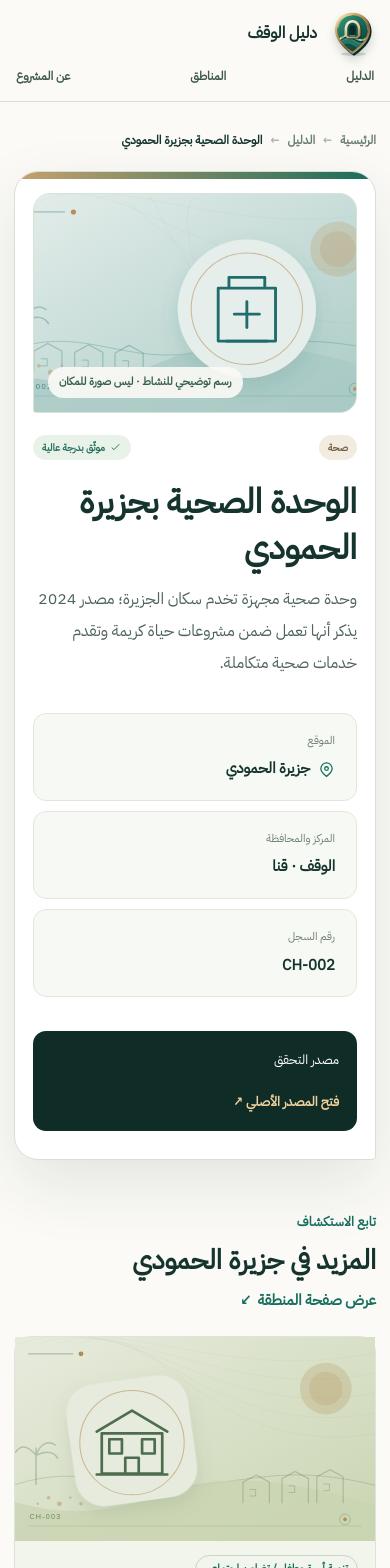
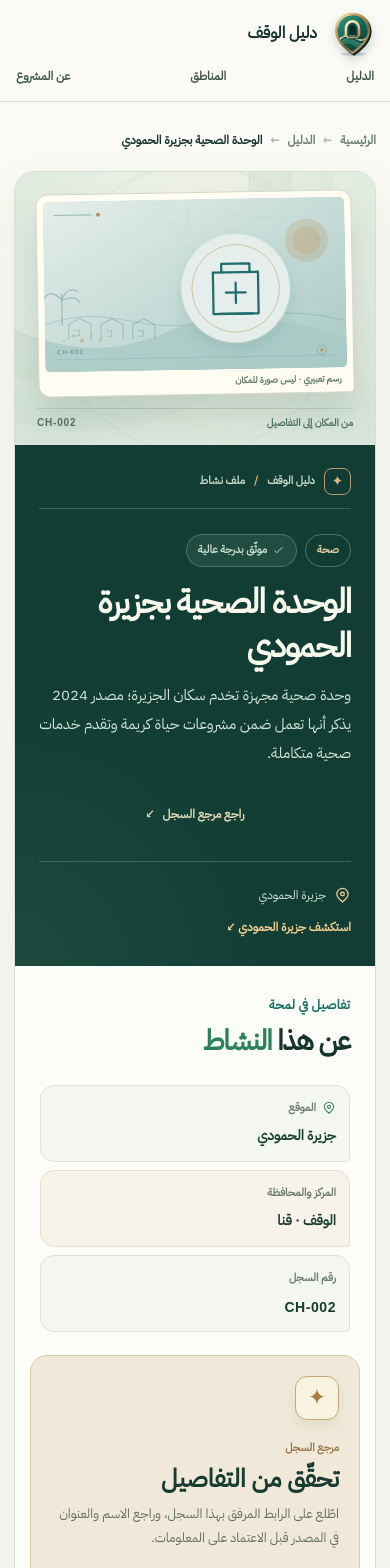
Before and after one commit to EslamElshikh-dev/alwaqf-directory, a Next.js app: page /place/CH-002 in a window 390 px wide. Shown: the top 1568 px of the page. Built offline with nearby package versions, Linux system fonts and the light colour scheme; no server answers.

Commit message:
Give activity profiles an editorial dossier layout

```diff
--- a/app/design.css
+++ b/app/design.css
@@ -582,3 +582,94 @@ button,input,select{font:inherit}
   .chapter-category{min-height:125px}
   .chapter-foot span:last-child{display:none}
 }
+
+/* An activity reads like a local dossier: illustration, facts, and traceable reference. */
+.detail-shell{max-width:1180px}
+.place-profile{overflow:hidden;border:1px solid #d3dfd1;border-radius:25px 25px 5px 25px;background:#fffdf8;box-shadow:0 22px 56px rgba(20,58,43,.08)}
+.place-cover{display:grid;grid-template-columns:minmax(0,1.06fr) minmax(0,.94fr);min-height:492px}
+.place-cover-copy{display:flex;flex-direction:column;align-items:flex-start;min-width:0;padding:36px 48px 39px;background:radial-gradient(circle at 0 100%,rgba(131,191,160,.1),transparent 45%),#113d34;color:#f9f8ed}
+.place-cover-overline{display:flex;align-items:center;gap:9px;align-self:stretch;padding-bottom:13px;border-bottom:1px solid rgba(236,241,218,.2);color:#c9dbcb;font-size:11px;font-weight:700}
+.place-cover-overline>span[aria-hidden]{color:#d8b77d}
+.place-sigil{display:grid;place-items:center;width:27px;height:27px;border:1px solid #b19e72;border-radius:8px;color:#edc987;font-size:15px}
+.place-cover-tags{display:flex;align-items:center;flex-wrap:wrap;gap:8px;margin-top:48px}
+.place-category,.place-confidence{display:inline-flex;align-items:center;gap:5px;padding:6px 11px;border:1px solid rgba(231,227,202,.32);border-radius:30px;color:#e7d2a3;font-size:11px;font-weight:700}
+.place-confidence{border-color:rgba(181,225,194,.28);background:rgba(197,231,208,.09);color:#c6dfcd}
+.place-confidence svg{width:13px;height:13px}
+.place-cover h1{max-width:600px;margin:15px 0 15px;font-size:clamp(34px,4.2vw,56px);line-height:1.3;letter-spacing:-.035em;overflow-wrap:anywhere}
+.place-cover-lead{max-width:570px;margin:0;color:#d2e4d6;font-size:16px;line-height:1.95}
+.place-cover-actions{display:flex;align-items:center;flex-wrap:wrap;gap:10px;margin-top:25px}
+.place-call{display:inline-flex;align-items:center;gap:9px;padding:11px 17px;border-radius:11px;background:#e8c785;color:#183e32;font-size:13px;font-weight:800;transition:transform .2s,background .2s}
+.place-call:hover{transform:translateY(-2px);background:#f4d99e}
+.place-call svg{width:17px;height:17px}
+.place-call span{margin-right:5px;font-family:Arial,sans-serif;direction:ltr;unicode-bidi:isolate}
+.place-source-jump{display:inline-flex;align-items:center;gap:8px;padding:10px 4px;color:#e3d8b6;font-size:12px;font-weight:700}
+.place-source-jump:hover{text-decoration:underline}
+.place-cover-location{display:flex;align-items:center;flex-wrap:wrap;gap:8px;align-self:stretch;margin-top:auto;padding-top:23px;border-top:1px solid rgba(230,241,215,.2);color:#d5e4d6;font-size:12px}
+.place-cover-location svg{width:17px;height:17px;color:#efcf8d}
+.place-cover-location a{margin-right:auto;color:#f2d092;font-weight:700}
+.place-cover-location a:hover{text-decoration:underline}
+.place-cover-visual{position:relative;isolation:isolate;display:flex;flex-direction:column;align-items:center;justify-content:center;gap:24px;min-width:0;overflow:hidden;padding:42px 33px 29px;background:radial-gradient(circle at 52% 29%,#f4f4e7,#e1ebe0 66%,#d5e3d8)}
+.place-cover-visual:before{content:"";position:absolute;inset:0;z-index:-1;opacity:.4;background:repeating-radial-gradient(circle at 50% 50%,transparent 0 48px,rgba(46,97,72,.1) 49px 50px,transparent 51px 94px)}
+.place-visual-orbit{position:absolute;left:-95px;top:-155px;width:330px;height:330px;border:1px solid rgba(53,106,76,.14);border-radius:50%;box-shadow:0 0 0 42px rgba(53,106,76,.035),0 0 0 84px rgba(53,106,76,.025)}
+.place-art-frame{position:relative;width:100%;max-width:510px;padding:10px 10px 27px;border:1px solid #d6d8c4;border-radius:12px 12px 4px 12px;background:#fffcf2;box-shadow:0 25px 35px rgba(38,83,57,.17);transform:rotate(-2deg)}
+.place-art-frame img{display:block;width:100%;height:auto;aspect-ratio:600/340;object-fit:cover;border-radius:6px}
+.place-art-frame>span{position:absolute;right:17px;bottom:5px;color:#5f7966;font-size:10px;font-weight:700}
+.place-visual-foot{display:flex;align-items:center;justify-content:space-between;gap:10px;width:min(100%,510px);padding-top:11px;border-top:1px solid #c4d3c4;color:#527362;font-size:11px;font-weight:700}
+.place-visual-foot b{font-family:Arial,sans-serif;direction:ltr;letter-spacing:.08em}
+.place-information{display:grid;grid-template-columns:minmax(0,1.34fr) minmax(300px,.66fr);gap:22px;padding:25px;background:#fcfcf8}
+.place-information-main{min-width:0;padding:19px 22px}
+.place-information-main h2{margin:5px 0 24px;font-size:clamp(28px,3vw,39px);line-height:1.35;letter-spacing:-.035em}
+.place-information-main h2 em{color:#2b8060;font-style:normal}
+.place-facts-list{display:grid;grid-template-columns:repeat(2,minmax(0,1fr));gap:11px;margin:0}
+.place-facts-list>div{min-width:0;min-height:100px;padding:15px 17px;border:1px solid #dce5d8;border-radius:14px 14px 4px 14px;background:#f3f7f0;overflow-wrap:anywhere}
+.place-facts-list>div:nth-child(2){background:#f7f3e9;border-color:#e8dfcf}
+.place-facts-list dt{display:flex;align-items:center;gap:6px;color:#6a7e6f;font-size:11px;font-weight:700}
+.place-facts-list dt svg{width:14px;height:14px;color:#358064}
+.place-facts-list dd{margin:8px 0 0;color:#193e31;font-size:16px;font-weight:700;line-height:1.6}
+.place-facts-list dd[dir=auto]{unicode-bidi:plaintext}
+.place-record-id{font-family:Arial,"IBM Plex Sans Arabic",sans-serif;direction:ltr;text-align:right;letter-spacing:.04em}
+.place-source-panel{display:flex;flex-direction:column;align-items:flex-start;min-width:0;scroll-margin-top:106px;padding:26px;border:1px solid #d9cba7;border-radius:17px 17px 4px 17px;background:#f0e9d9;color:#183b30}
+.place-source-emblem{display:grid;place-items:center;width:44px;height:44px;margin-bottom:19px;border:1px solid #c3aa75;border-radius:12px;background:#faf3e2;color:#a87e41;font-size:23px;box-shadow:0 6px 14px rgba(101,75,37,.08)}
+.place-source-kicker{color:#9b774b;font-size:11px;font-weight:800}
+.place-source-panel h2{margin:4px 0 7px;font-size:25px;line-height:1.35}
+.place-source-panel p{margin:0 0 22px;color:#627165;font-size:13px;line-height:1.85}
+.place-source-panel>a{display:flex;align-items:center;justify-content:space-between;gap:10px;width:100%;margin-top:auto;padding:11px 14px;border-radius:10px;background:#185844;color:#fff;font-size:13px;font-weight:800;transition:background .2s,transform .2s}
+.place-source-panel>a:hover{transform:translateY(-2px);background:#236d53}
+.place-source-panel>a span{color:#e9cf93}
+.place-source-panel small{display:block;margin-top:14px;color:#817d69;font-size:10px;line-height:1.6}
+.place-profile+.related-section{margin-top:70px}
+.related-heading .text-link{max-width:270px;line-height:1.5;text-align:left}
+
+@media(max-width:900px){
+  .place-cover-copy{padding:30px 30px 33px}
+  .place-cover-tags{margin-top:32px}
+  .place-cover-visual{padding:33px 23px}
+  .place-information{grid-template-columns:1fr}
+  .place-information-main{padding:10px}
+}
+@media(max-width:700px){
+  .place-profile{border-radius:20px 20px 4px 20px}
+  .place-cover{display:flex;flex-direction:column}
+  .place-cover-visual{order:-1;gap:13px;padding:20px 22px 14px}
+  .place-art-frame{max-width:460px;padding:6px 6px 24px;transform:rotate(-1deg)}
+  .place-art-frame>span{right:12px;bottom:5px;font-size:9px}
+  .place-visual-foot{max-width:460px;padding-top:5px;font-size:10px}
+  .place-cover-copy{padding:23px 24px 28px}
+  .place-cover-tags{margin-top:25px}
+  .place-cover h1{margin:13px 0;font-size:clamp(32px,8.7vw,45px)}
+  .place-cover-lead{font-size:15px}
+  .place-cover-location{margin-top:27px}
+  .place-information{gap:13px;padding:15px}
+  .place-facts-list{gap:8px}
+  .place-facts-list>div{min-height:90px;padding:13px}
+  .place-facts-list dd{font-size:14px}
+  .place-source-panel{padding:20px}
+  .place-profile+.related-section{margin-top:52px}
+}
+@media(max-width:420px){
+  .place-facts-list{grid-template-columns:1fr}
+  .place-facts-list>div{min-height:0}
+  .place-cover-actions{align-items:stretch;flex-direction:column;width:100%}
+  .place-cover-actions>a{justify-content:center}
+  .place-cover-location a{width:100%;margin:4px 0 0 25px}
+}
--- a/app/place/[id]/page.tsx
+++ b/app/place/[id]/page.tsx
@@ -56,23 +56,37 @@ export default async function PlacePage({ params }: { params: Promise<{ id: stri
           <span aria-current="page">{record.name_ar}</span>
         </nav>
 
-        <article className="detail-card">
-          <div className="detail-art"><Image src={`/places/${record.id}.svg`} width={600} height={340} alt={`رسم تعبيري مخصص لفئة ${record.category}`} unoptimized sizes="(max-width: 600px) 100vw, 900px" /><span>رسم توضيحي للنشاط · ليس صورة للمكان</span></div>
-          <div className="record-top"><span className="category-chip">{record.category}</span><span className="verified"><CheckIcon /> {statusLabel(record.confidence)}</span></div>
-          <h1>{record.name_ar}</h1>
-          <p className="detail-lead">{record.facts}</p>
-          <div className="detail-grid">
-            <div><span className="detail-label">الموقع</span><strong><MapPinIcon /> {record.locality}</strong></div>
-            {record.phone_or_code ? <div><span className="detail-label">الهاتف / الرمز</span><strong><PhoneIcon /> {record.phone_or_code}</strong></div> : null}
-            <div><span className="detail-label">المركز والمحافظة</span><strong>الوقف · قنا</strong></div>
-            <div><span className="detail-label">رقم السجل</span><strong>{record.id}</strong></div>
+        <article className="place-profile">
+          <div className="place-cover">
+            <div className="place-cover-copy">
+              <div className="place-cover-overline"><span className="place-sigil" aria-hidden="true">✦</span><span>دليل الوقف</span><span aria-hidden="true">/</span><span>ملف نشاط</span></div>
+              <div className="place-cover-tags"><span className="place-category">{record.category}</span><span className="place-confidence"><CheckIcon /> {statusLabel(record.confidence)}</span></div>
+              <h1>{record.name_ar}</h1>
+              <p className="place-cover-lead">{record.facts}</p>
+              <div className="place-cover-actions">
+                {phone?.length ? <a className="place-call" href={`tel:${phone[0].replace(/\D/g, "")}`}><PhoneIcon /> اتصل الآن <span>{phone[0]}</span></a> : null}
+                <a className="place-source-jump" href="#place-source">راجع مرجع السجل <span aria-hidden="true">↙</span></a>
+              </div>
+              <div className="place-cover-location"><MapPinIcon /><span>{record.locality}</span>{area ? <Link href={`/areas/${area.slug}`}>استكشف {area.name} <span aria-hidden="true">↙</span></Link> : null}</div>
+            </div>
+            <div className="place-cover-visual"><span className="place-visual-orbit" aria-hidden="true"/><div className="place-art-frame"><Image src={`/places/${record.id}.svg`} width={600} height={340} alt={`رسم تعبيري مخصص لفئة ${record.category}`} unoptimized sizes="(max-width: 600px) 100vw, 50vw" /><span>رسم تعبيري · ليس صورة للمكان</span></div><div className="place-visual-foot"><span>من المكان إلى التفاصيل</span><b>{record.id}</b></div></div>
           </div>
-          {phone?.length ? <a className="detail-call" href={`tel:${phone[0].replace(/\D/g, "")}`}><PhoneIcon /> اتصل الآن <span>{phone[0]}</span></a> : null}
-          <div className="source-box"><span>مصدر التحقق</span><a href={record.source_url} target="_blank" rel="noreferrer">فتح المصدر الأصلي ↗</a></div>
+          <div className="place-information">
+            <section className="place-information-main" aria-labelledby="place-information-title">
+              <span className="section-kicker">تفاصيل في لمحة</span><h2 id="place-information-title">عن هذا <em>النشاط</em></h2>
+              <dl className="place-facts-list">
+                <div><dt><MapPinIcon /> الموقع</dt><dd>{record.locality}</dd></div>
+                {record.phone_or_code ? <div><dt><PhoneIcon /> الهاتف / الرمز</dt><dd dir="auto">{record.phone_or_code}</dd></div> : null}
+                <div><dt>المركز والمحافظة</dt><dd>الوقف · قنا</dd></div>
+                <div><dt>رقم السجل</dt><dd className="place-record-id">{record.id}</dd></div>
+              </dl>
+            </section>
+            <aside className="place-source-panel" id="place-source" aria-labelledby="place-source-title"><span className="place-source-emblem" aria-hidden="true">✦</span><span className="place-source-kicker">مرجع السجل</span><h2 id="place-source-title">تحقّق من التفاصيل</h2><p>اطّلع على الرابط المرفق بهذا السجل، وراجع الاسم والعنوان في المصدر قبل الاعتماد على المعلومات.</p><a href={record.source_url} target="_blank" rel="noreferrer">فتح رابط المصدر <span aria-hidden="true">↗</span></a><small>الدليل يتوسع تدريجيًا، وقد تتغير بيانات الأنشطة.</small></aside>
+          </div>
         </article>
 
         {related.length ? <section className="related-section" aria-labelledby="related-title">
-          <div className="related-heading"><div><span className="section-kicker">تابع الاستكشاف</span><h2 id="related-title">المزيد في {record.batch_area}</h2></div>{area ? <Link href={`/areas/${area.slug}`} className="text-link large">عرض صفحة المنطقة <span aria-hidden="true">↙</span></Link> : null}</div>
+          <div className="related-heading"><div><span className="section-kicker">تابع الاستكشاف</span><h2 id="related-title">المزيد في {record.batch_area}</h2></div>{area ? <a href={`/areas/${area.slug}?category=${encodeURIComponent(record.category)}#directory-results`} className="text-link large">كل أنشطة {record.category} <span aria-hidden="true">↙</span></a> : null}</div>
           <div className="related-grid">{related.map((item) => <Link href={`/place/${item.id}`} className="related-card" key={item.id}>
             <span className="related-art"><Image src={`/places/${item.id}.svg`} width={600} height={340} alt="" unoptimized sizes="(max-width: 600px) 100vw, 33vw" /></span>
             <span className="related-category">{item.category}</span>
```
